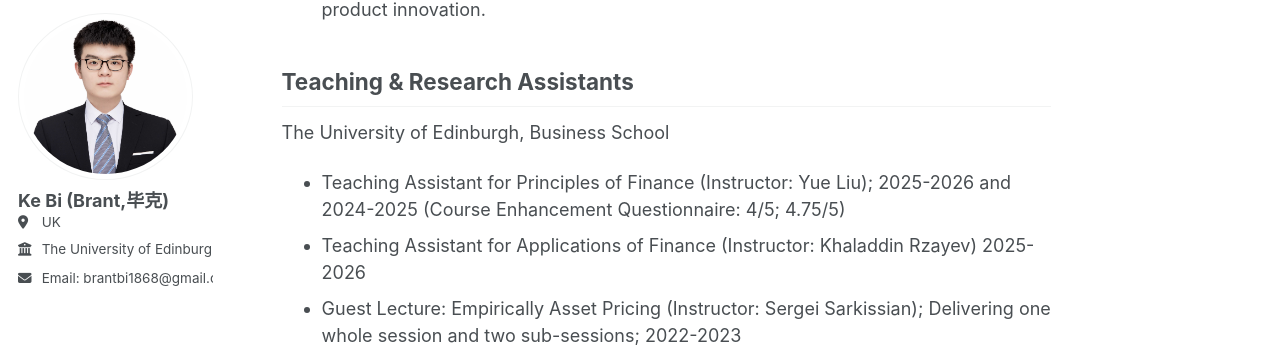
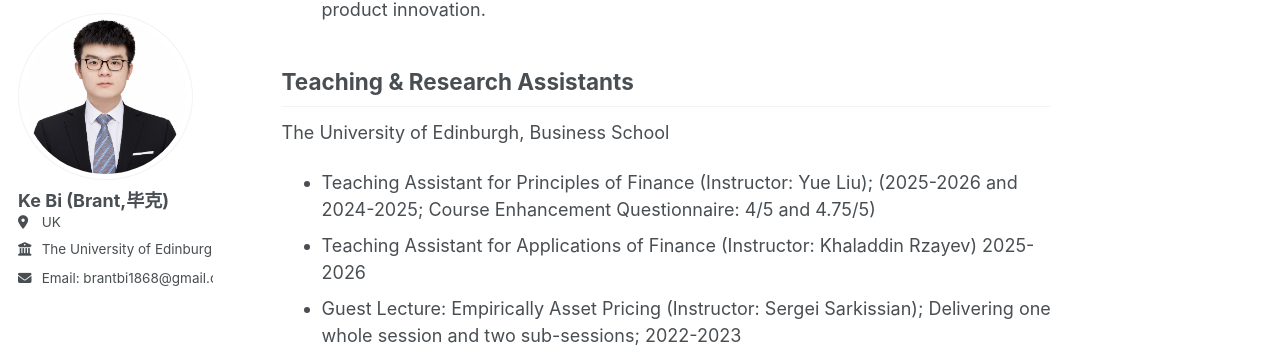
Before and after one commit to brant1868/brant1868.github.io, a Jekyll site: the page built from _pages/about.md, in a window 1280 px wide and 900 px high, scrolled down 1346 px. Shown: the part 88-452 px from the top of the window. Built offline with Jekyll 4.4.1, drawn with Linux system fonts in a browser that asks for light colours; a script bundle is joined from its source files by our own code; library files that are not in the unit come from our copies.

Commit message:
Update about.md

```diff
--- a/_pages/about.md
+++ b/_pages/about.md
@@ -42,7 +42,7 @@
 Teaching & Research Assistants
 ------
 The University of Edinburgh, Business School
-- Teaching Assistant for Principles of Finance (Instructor: Yue Liu); 2025-2026 and 2024-2025 (Course Enhancement Questionnaire: 4/5; 4.75/5)
+- Teaching Assistant for Principles of Finance (Instructor: Yue Liu); (2025-2026 and 2024-2025; Course Enhancement Questionnaire: 4/5 and 4.75/5)
 - Teaching Assistant for Applications of Finance (Instructor: Khaladdin Rzayev) 2025-2026
 - Guest Lecture: Empirically Asset Pricing (Instructor: Sergei Sarkissian); Delivering one whole session and two sub-sessions; 2022-2023
 
```
